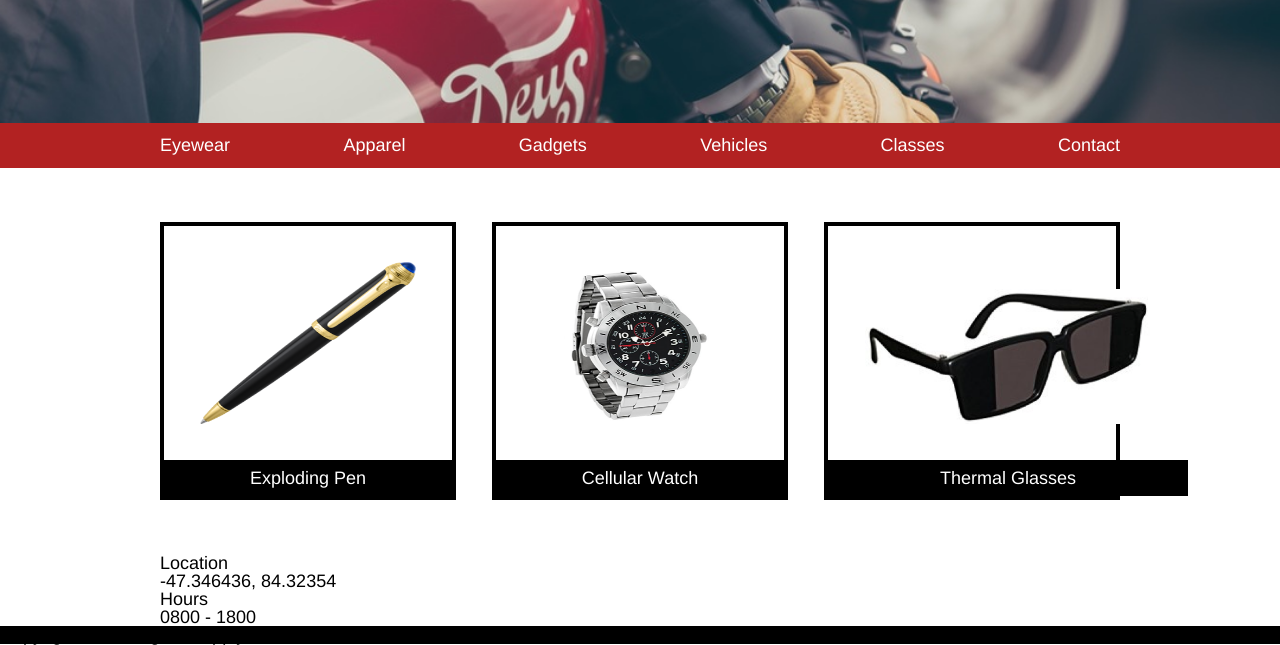
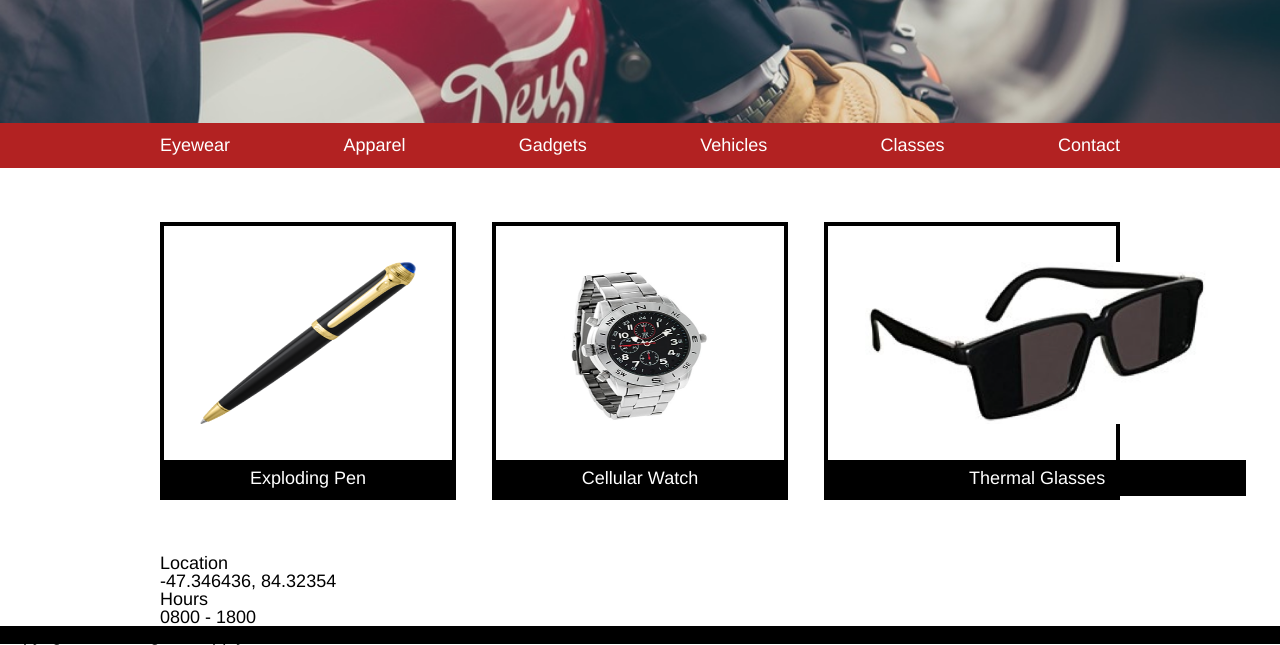
Before and after one commit to MimsCopeland/SecretAgentSupply, a plain HTML site: page index.html in a window 1280 px wide. Shown: the part 378-1023 px from the top of the page. Drawn offline with Linux system fonts and the light colour scheme.

Commit message:
trying to figure out why images aren't proportional

```diff
--- a/resources/css/style.css
+++ b/resources/css/style.css
@@ -77,7 +77,7 @@ nav a {
 
 .gallery img {
   max-height: 9rem;
-  max-width: 100%;
+  width: auto;
   padding: 2rem;
 }
 
```
